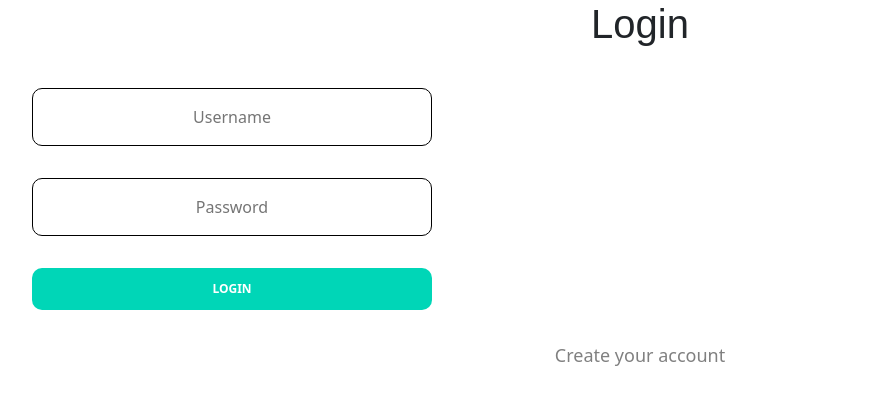
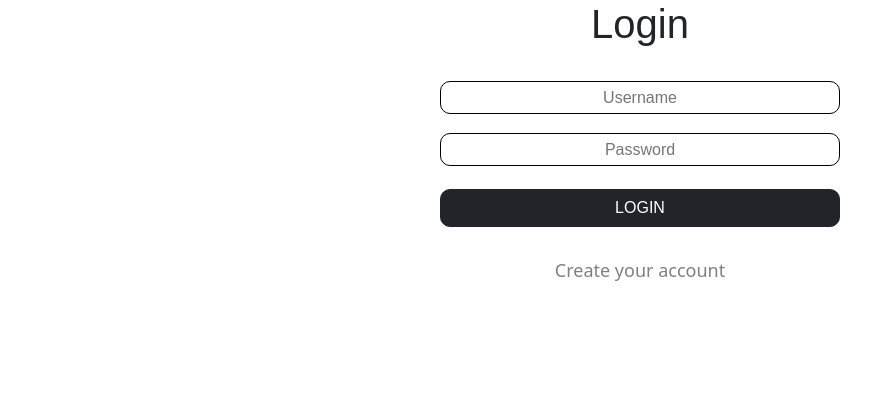
Before and after one commit to Matvey1109/Online_clothing_store_Django, a Django app: page /login/ in a window 1280 px wide. Shown: the part 76-481 px from the top of the page, without its empty margins (0-871 px from the left). Run offline with Django 4.2, Linux system fonts and the light colour scheme; data comes from the database, SQL or seed files in the repository; both versions use the stored data as it was after the commit.

Commit message:
Added styles to reg and login, fixed bugs in fav

```diff
--- a/store/forms.py
+++ b/store/forms.py
@@ -4,19 +4,19 @@ from .models import *
 
 class RegisterUserForm(UserCreationForm):
     username = forms.CharField(label='UserName', widget=forms.TextInput(
-        attrs={'class': 'lf--input', 'placeholder': 'Username', 'style': 'width: 400px; text-align: center; border: 1px solid black; border-radius: 10px;'}))
+        attrs={'class': 'lf--input', 'placeholder': 'Username', 'style': 'width: 400px; text-align: center; border: 1px solid black; border-radius: 10px; height: 33px;'}))
     first_name = forms.CharField(label='First Name', widget=forms.TextInput(
-        attrs={'class': 'lf--input', 'placeholder': 'First Name', 'style': 'width: 400px; text-align: center; border: 1px solid black; border-radius: 10px;'}))
+        attrs={'class': 'lf--input', 'placeholder': 'First Name', 'style': 'width: 400px; text-align: center; border: 1px solid black; border-radius: 10px; height: 33px;'}))
     last_name = forms.CharField(label='Last Name', widget=forms.TextInput(
-        attrs={'class': 'lf--input', 'placeholder': 'Last Name', 'style': 'width: 400px; text-align: center; border: 1px solid black; border-radius: 10px;'}))
+        attrs={'class': 'lf--input', 'placeholder': 'Last Name', 'style': 'width: 400px; text-align: center; border: 1px solid black; border-radius: 10px; height: 33px;'}))
     middle_name = forms.CharField(label='Middle Name', required=False, widget=forms.TextInput(
-        attrs={'class': 'lf--input', 'placeholder': 'Middle Name(not compulsory)', 'style': 'width: 400px; text-align: center; border: 1px solid black; border-radius: 10px;'}))
+        attrs={'class': 'lf--input', 'placeholder': 'Middle Name(not compulsory)', 'style': 'width: 400px; text-align: center; border: 1px solid black; border-radius: 10px; height: 33px;'}))
     email = forms.EmailField(label='Email', widget=forms.EmailInput(
-        attrs={'class': 'lf--input', 'placeholder': 'Email', 'style': 'width: 400px; text-align: center; border: 1px solid black; border-radius: 10px;'}))
+        attrs={'class': 'lf--input', 'placeholder': 'Email', 'style': 'width: 400px; text-align: center; border: 1px solid black; border-radius: 10px; height: 33px;'}))
     password1 = forms.CharField(label='Password', widget=forms.PasswordInput(
-        attrs={'class': 'lf--input', 'placeholder': 'Password', 'style': 'width: 400px; text-align: center; border: 1px solid black; border-radius: 10px;'}))
+        attrs={'class': 'lf--input', 'placeholder': 'Password', 'style': 'width: 400px; text-align: center; border: 1px solid black; border-radius: 10px; height: 33px;'}))
     password2 = forms.CharField(label='Repeat password', widget=forms.PasswordInput(
-        attrs={'class': 'lf--input', 'placeholder': 'Repeat password', 'style': 'width: 400px; text-align: center; border: 1px solid black; border-radius: 10px;'}))
+        attrs={'class': 'lf--input', 'placeholder': 'Repeat password', 'style': 'width: 400px; text-align: center; border: 1px solid black; border-radius: 10px; height: 33px;'}))
 
     class Meta:
         model = User
@@ -24,5 +24,5 @@ class RegisterUserForm(UserCreationForm):
 
 
 class LoginUserForm(AuthenticationForm):
-    username = forms.CharField(widget=forms.TextInput(attrs={'class': 'lf--input', 'placeholder': 'Username', 'style': 'width: 400px; text-align: center; border: 1px solid black; border-radius: 10px;'}))
-    password = forms.CharField(widget=forms.PasswordInput(attrs={'class': 'lf--input', 'placeholder':'Password', 'style': 'width: 400px; text-align: center; border: 1px solid black; border-radius: 10px;'}))
+    username = forms.CharField(widget=forms.TextInput(attrs={'class': 'lf--input', 'placeholder': 'Username', 'style': 'width: 400px; text-align: center; border: 1px solid black; border-radius: 10px; height: 33px;'}))
+    password = forms.CharField(widget=forms.PasswordInput(attrs={'class': 'lf--input', 'placeholder':'Password', 'style': 'width: 400px; text-align: center; border: 1px solid black; border-radius: 10px; height: 33px;'}))
--- a/store/templates/store/login.html
+++ b/store/templates/store/login.html
@@ -2,22 +2,40 @@
 {%load static %}
 {% block title %}{{title}}{% endblock %}
 {% block content %}
-<link rel="stylesheet" href="{% static 'store/css/RegisterLogin.css' %}">
-<h1 align = "center" class = 'title'>{{title}}</h1>
+<style>
+    .href {
+        margin-top: 1em;
+        color: gray;
+        font-size: 18px;
+        text-decoration: none;
+        position: relative;
+    }
+    .href:hover {
+        color: black;
+    }
+    .errorlist {
+        list-style: none;
+    }
+</style>
+<div style="text-align: center;">
+<h1 style="font-family: Arial , sans-serif; margin-bottom: 30px;" class = 'title'>{{title}}</h1>
+</div>
 
-<form method="post" class='login-form' >
+<form style="font-family: Arial , sans-serif;" method="post"  class='login-form'>
     {% csrf_token %}
 
-<div class="form-error">{{ form.non_field_errors }}</div>
+<div style="text-align: center;" class="form-error">{{ form.non_field_errors }}</div>
     {% for f in form %}
-        <div class="flex-row">
+        <div class="flex-row" style="padding-top: 3px;">
         <p align = "center" class = 'log-input'>{{ f }}</p>
-        <div class="form-error">{{ f.errors }}</div>
+        <div style="text-align: center; text-decoration: none;" class="form-error">{{ f.errors }}</div>
         </div>
 {% endfor %}
 
-    <input style="width: 400px; border-radius: 10px;" class='lf--submit' type='submit' value='LOGIN'>
+    <div style="text-align: center;">
+        <input style="width: 400px; border-radius: 10px; text-align: center; font-family: Arial , sans-serif; padding-top: 6px; margin-top: 7px;" class="btn btn-dark" type="submit" value="LOGIN">
+    </div>
 
 </form>
-<div style='text-align:center;'><a class='href' href="{%url 'register'%}">Create your account</a></div>
+<div style='text-align:center; padding-top: 30px;'><a class='href' href="{%url 'register'%}">Create your account</a></div>
 {% endblock %}
--- a/store/views.py
+++ b/store/views.py
@@ -44,8 +44,9 @@ def categories(request):
 
 def liked(request):
     context = {}
-    favorite = Favorite.objects.get(user=request.user)
-    context['favorite'] = favorite
+    if request.user.is_authenticated:
+        favorite = Favorite.objects.get(user=request.user)
+        context['favorite'] = favorite
     context = get_user_context(context,request)
     return render(request, 'store/liked.html', context)
 
```
Also changed, not shown: store/templates/store/category.html (+12 -2 lines), store/templates/store/gender.html (+12 -2 lines), store/templates/store/register.html (+25 -7 lines), db.sqlite3.
